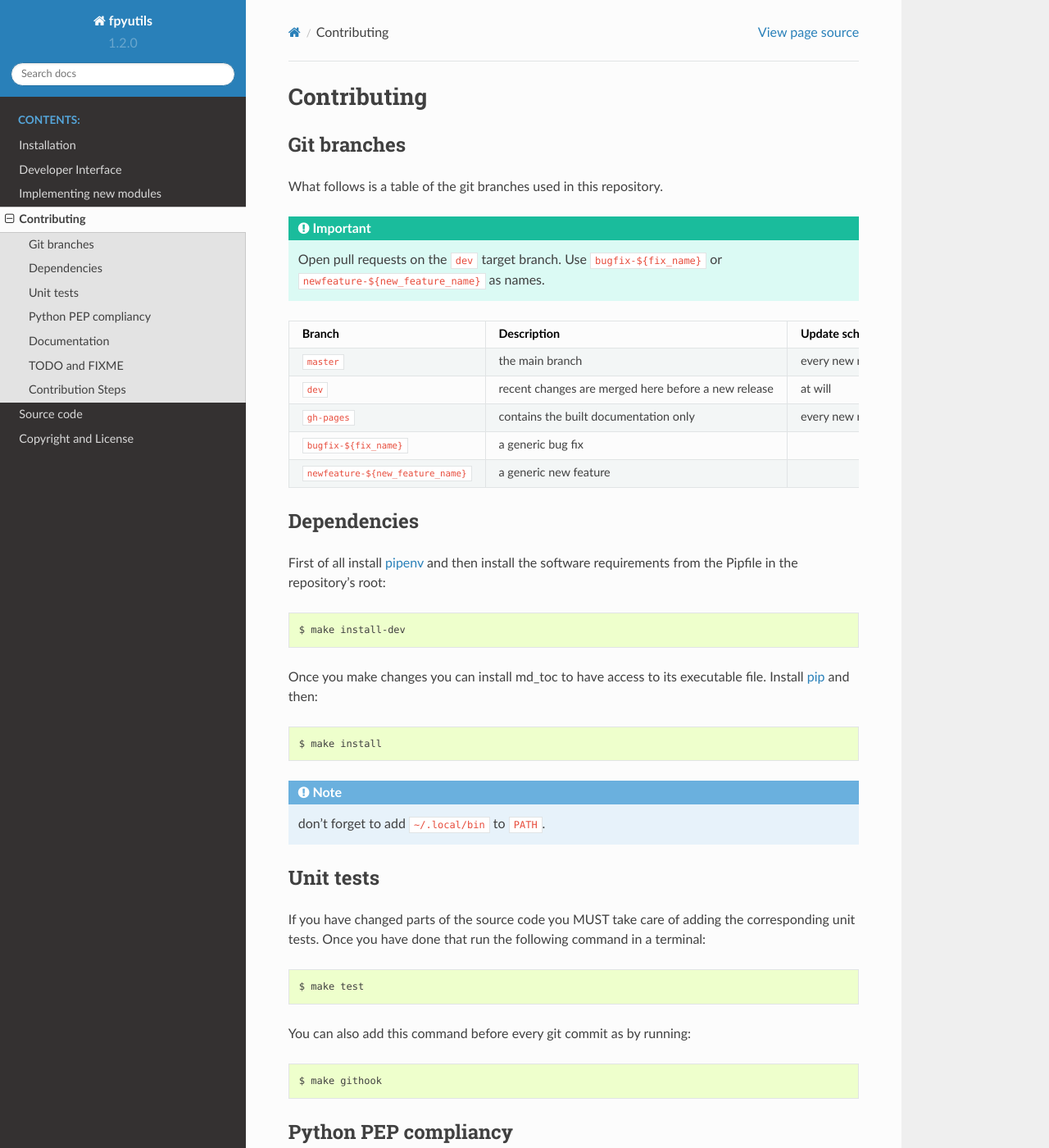
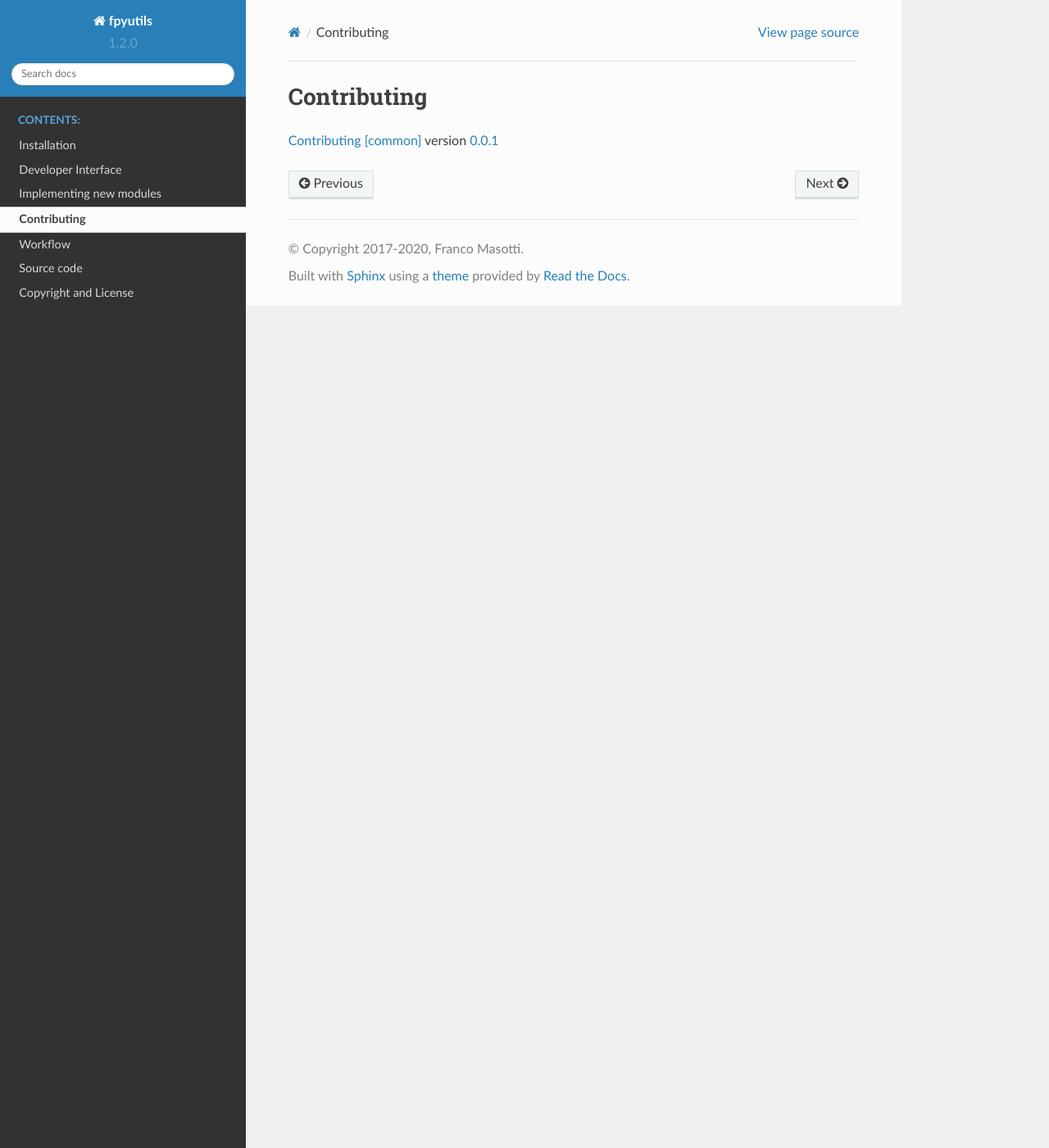
Before and after one commit to frnmst/fpyutils, a Sphinx documentation site: the page built from docs/contributing.rst, in a window 1280 px wide and 1400 px high. Shown: the whole window at 82% size. Built offline with Sphinx 7.4.7 and the Read the Docs theme 2.0.0, drawn with Linux system fonts in a browser that asks for light colours; some of the changed text lies outside the part shown.

Commit message:
Fixed documentation, makefile and pre-commit hooks.

```diff
--- a/docs/contributing.rst
+++ b/docs/contributing.rst
@@ -1,116 +1,4 @@
 Contributing
 ============
 
-Git branches
-------------
-
-What follows is a table of the git branches used in this repository.
-
-.. important:: Open pull requests on the ``dev`` target branch.
-               Use ``bugfix-${fix_name}`` or ``newfeature-${new_feature_name}`` as names.
-
-=====================================   ====================================================   ==============================
-Branch                                  Description                                            Update schedule
-=====================================   ====================================================   ==============================
-``master``                              the main branch                                        every new release
-``dev``                                 recent changes are merged here before a new release    at will
-``gh-pages``                            contains the built documentation only                  every new release
-``bugfix-${fix_name}``                  a generic bug fix
-``newfeature-${new_feature_name}``      a generic new feature
-=====================================   ====================================================   ==============================
-
-Dependencies
-------------
-
-First of all install `pipenv <https://pipenv.readthedocs.io/en/latest/>`_ and then
-install the software requirements from the Pipfile in the repository's root:
-
-
-::
-
-
-    $ make install-dev
-
-
-
-Once you make changes you can install md_toc to have access to its executable file.
-Install `pip <https://pypi.org/project/pip/>`_ and then:
-
-
-::
-
-
-    $ make install
-
-
-.. note:: don't forget to add ``~/.local/bin`` to ``PATH``.
-
-Unit tests
-----------
-
-If you have changed parts of the source code you MUST take care of adding
-the corresponding unit tests. Once you have done that run the following command
-in a terminal:
-
-
-::
-
-    $ make test
-
-
-You can also add this command before every git commit as by running:
-
-
-::
-
-    $ make githook
-
-
-Python PEP compliancy
----------------------
-
-To be able to lint and test for PEP compliancy you need to run:
-
-
-::
-
-
-    $ make pep
-
-
-Documentation
--------------
-
-You can edit and rebuild all this documentation with:
-
-
-::
-
-
-    $ make doc
-
-
-TODO and FIXME
---------------
-
-Go in the repository's root and then:
-
-
-::
-
-    grep -e TODO -e FIXME -n */*.py
-
-
-Contribution Steps
-------------------
-
-1. clone the repository
-2. install the requirements
-3. write code
-4. write unit tests
-5. run tests
-6. run PEP linter and check
-7. update relevant documentation, if necessary
-8. pull request
-
-.. note:: Have a look at `this post <https://frnmst.gitlab.io/notes/my-python-release-workflow.html>`_ as well.
+`Contributing [common] <https://frnmst.github.io/fpydocs/>`_ version `0.0.1 <https://github.com/frnmst/fpydocs/releases/tag/0.0.1>`_
--- a/docs/index.rst
+++ b/docs/index.rst
@@ -14,6 +14,7 @@ Welcome to fpyutils's documentation!
    api
    implementing_new_modules
    contributing
+   workflow
    source_code
    copyright_license
 
--- /dev/null
+++ b/docs/workflow.rst
@@ -0,0 +1,4 @@
+Workflow
+========
+
+`Workflow [common] <https://frnmst.github.io/fpydocs/workflow_common.html>`_ version `0.0.1 <https://github.com/frnmst/fpydocs/releases/tag/0.0.1>`_
```
Also changed, not shown: .pre-commit-config.yaml (added), 2 other files.
